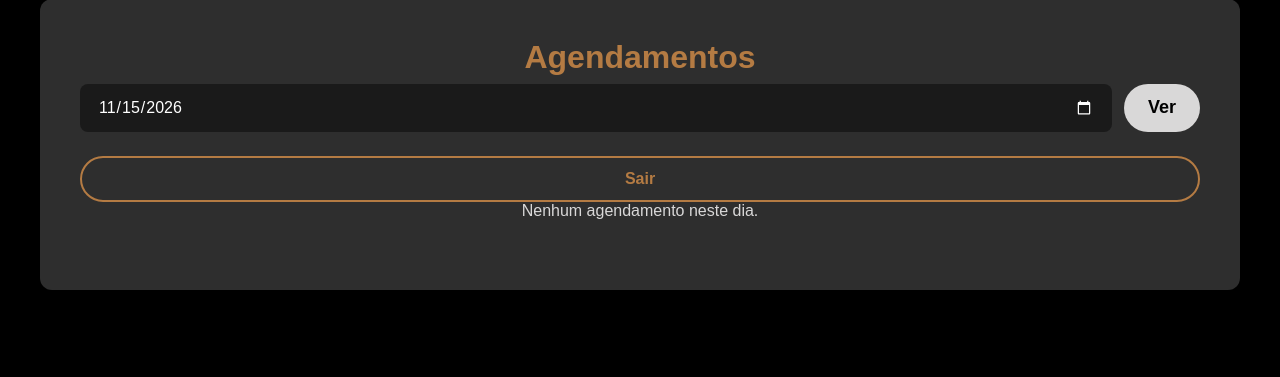
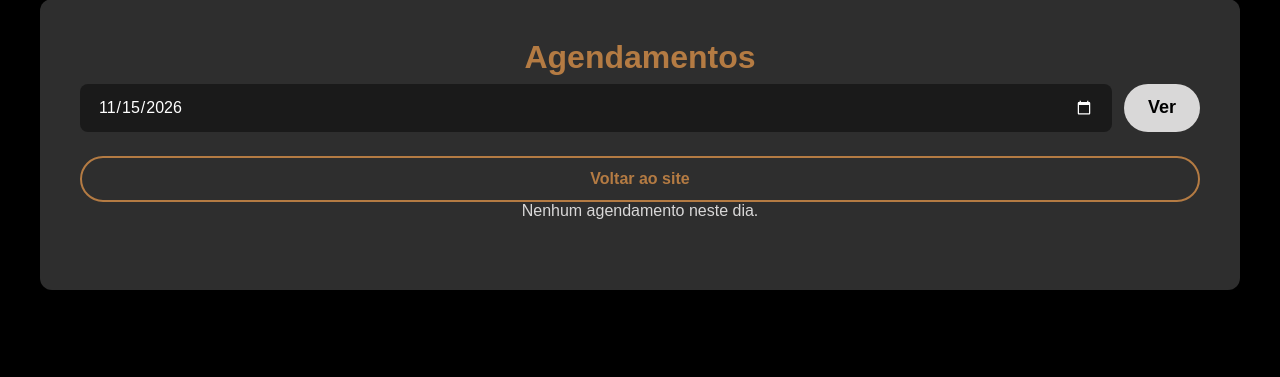
Before and after one commit to CarolinaZanardi9/projeto--barbearia-main, a PHP site: page /painel.php in a window 1280 px wide. Shown: the part 256-633 px from the top of the page. Run offline with PHP 8.4, Linux system fonts and the light colour scheme; the visitor is signed in with stand-in values (Sample User, id 1); data that the repository does not hold is empty; some libraries are stand-ins or nearby versions.

Commit message:
alteracao em painel do barbeiro

```diff
--- a/painel.php
+++ b/painel.php
@@ -50,7 +50,8 @@ $agendamentos = $stmt->fetchAll(PDO::FETCH_ASSOC);
         <button type="submit" class="btn-agendar">Ver</button>
       </form>
 
-      <a href="logout.php" class="btn-cancelar">Sair</a>
+
+      <a class="btn-cancelar" href="index.html" >Voltar ao site</a>
 
       <?php if (count($agendamentos) === 0): ?>
         <p class="subtitulo">Nenhum agendamento neste dia.</p>
@@ -70,7 +71,6 @@ $agendamentos = $stmt->fetchAll(PDO::FETCH_ASSOC);
             <td><?= htmlspecialchars($a['status']) ?></td>
             <td>
               <div class="acoes">
-                <a class="btn-cancelar" href="index.html" style="display:inline-block; width:auto; padding:10px 20px;">← Voltar ao site</a>
                 <a href="editar.php?id=<?= (int)$a['id'] ?>" class="btn">Editar</a>
               <form method="POST" action="excluir.php" style="display:inline"
                 onsubmit="return confirm('Excluir este agendamento? Não dá para desfazer.');">
```
